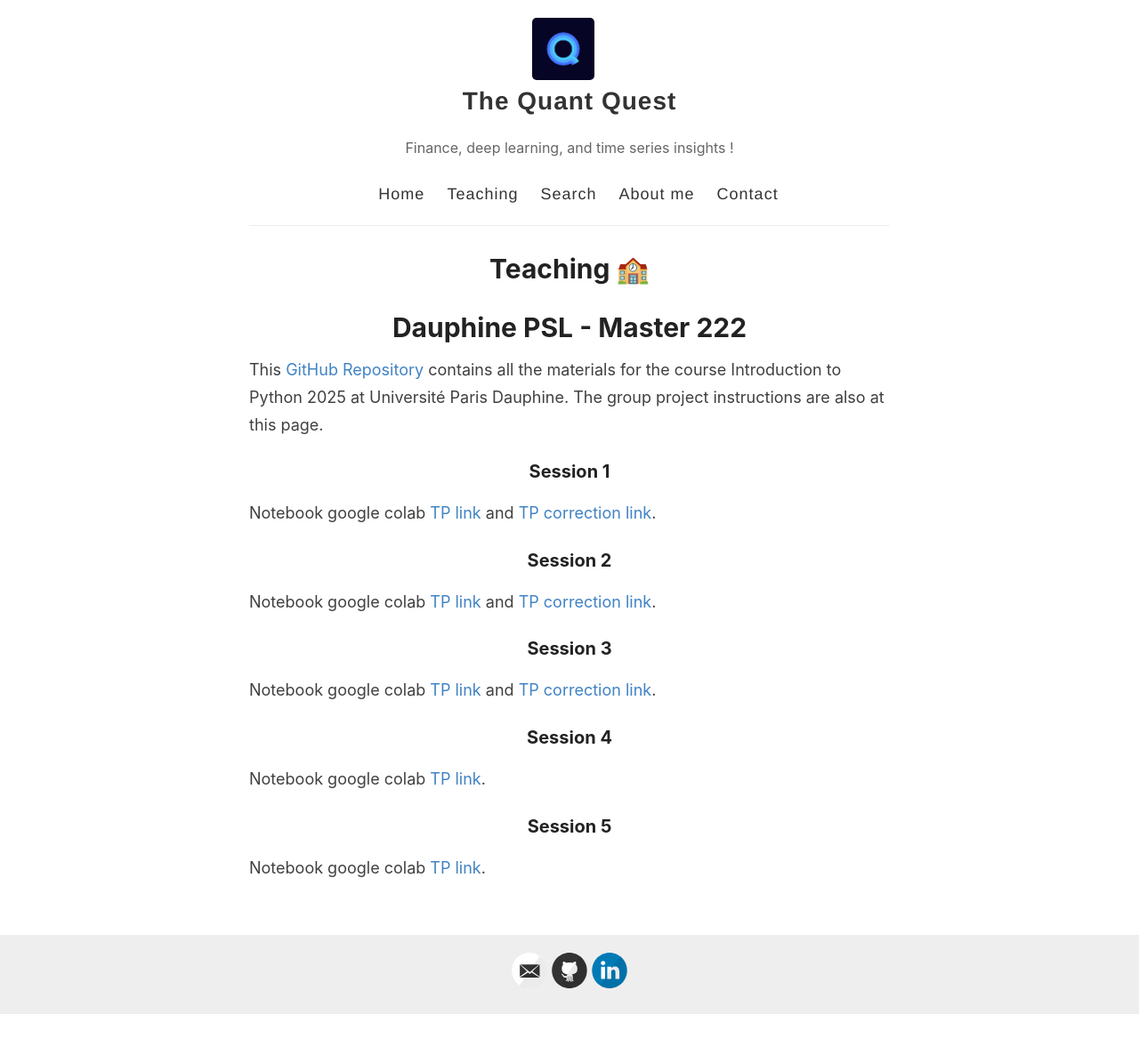
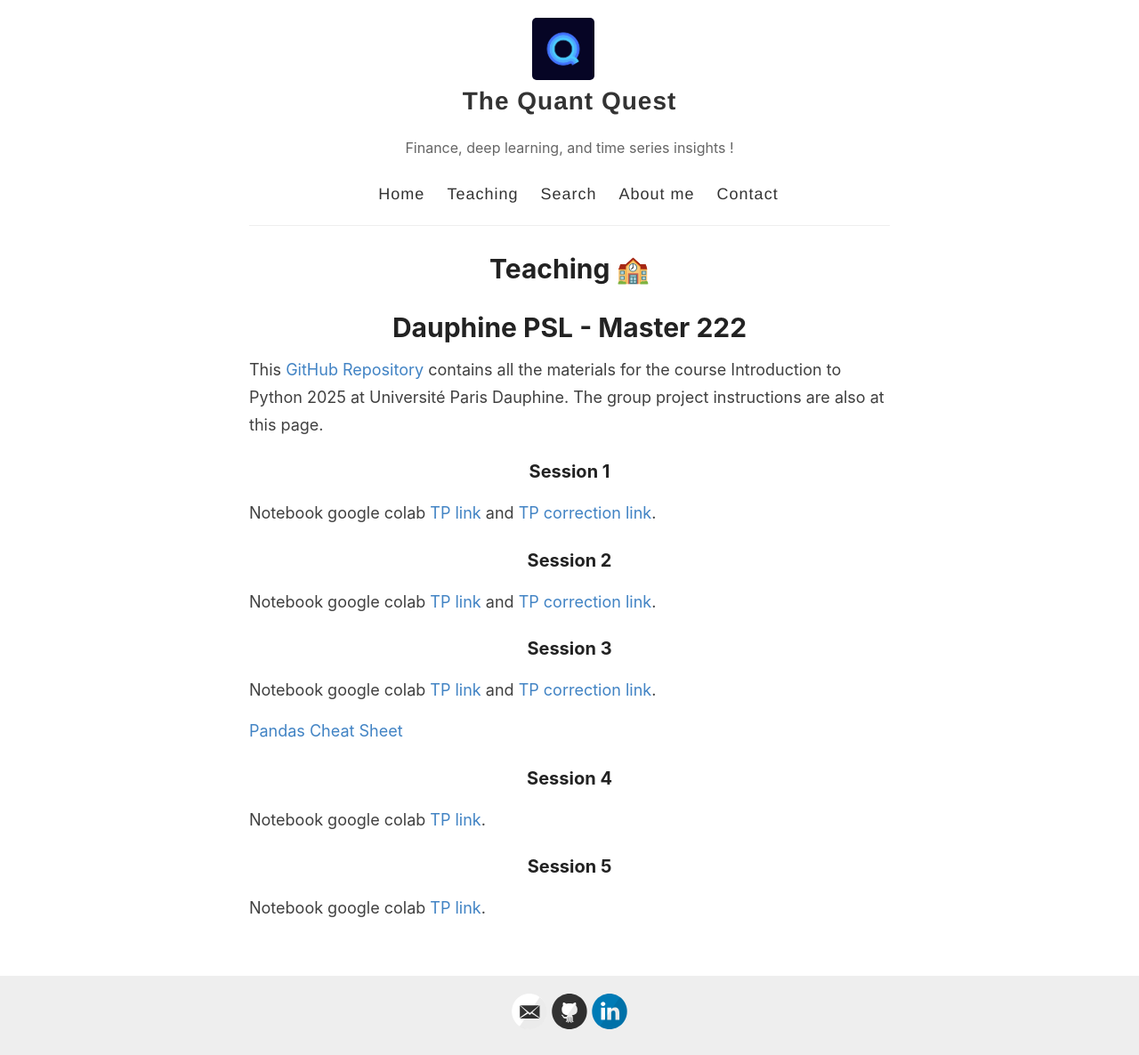
Before and after one commit to Zaltarba/blog, a Jekyll site: the page built from _pages/teaching.md, in a window 1280 px wide. Shown: the whole page at 89% size. Built offline with Jekyll 4.4.1, drawn with Linux system fonts in a browser that asks for light colours; before the commit the page ends 1141 px from its top, so only the background shows below that.

Commit message:
Update teaching.md

```diff
--- a/_pages/teaching.md
+++ b/_pages/teaching.md
@@ -20,6 +20,8 @@ Notebook google colab [TP link](https://colab.research.google.com/github/Zaltarb
 
 Notebook google colab [TP link](https://colab.research.google.com/github/Zaltarba/PSL_python_for_finance/blob/main/python_session_3.ipynb) and [TP correction  link](https://colab.research.google.com/github/Zaltarba/PSL_python_for_finance/blob/main/python_session_3_corrected.ipynb).
 
+[Pandas Cheat Sheet](https://pandas.pydata.org/Pandas_Cheat_Sheet.pdf)
+
 ### Session 4
 
 Notebook google colab [TP link](https://colab.research.google.com/github/Zaltarba/PSL_python_for_finance/blob/main/python_session_4.ipynb).
```
